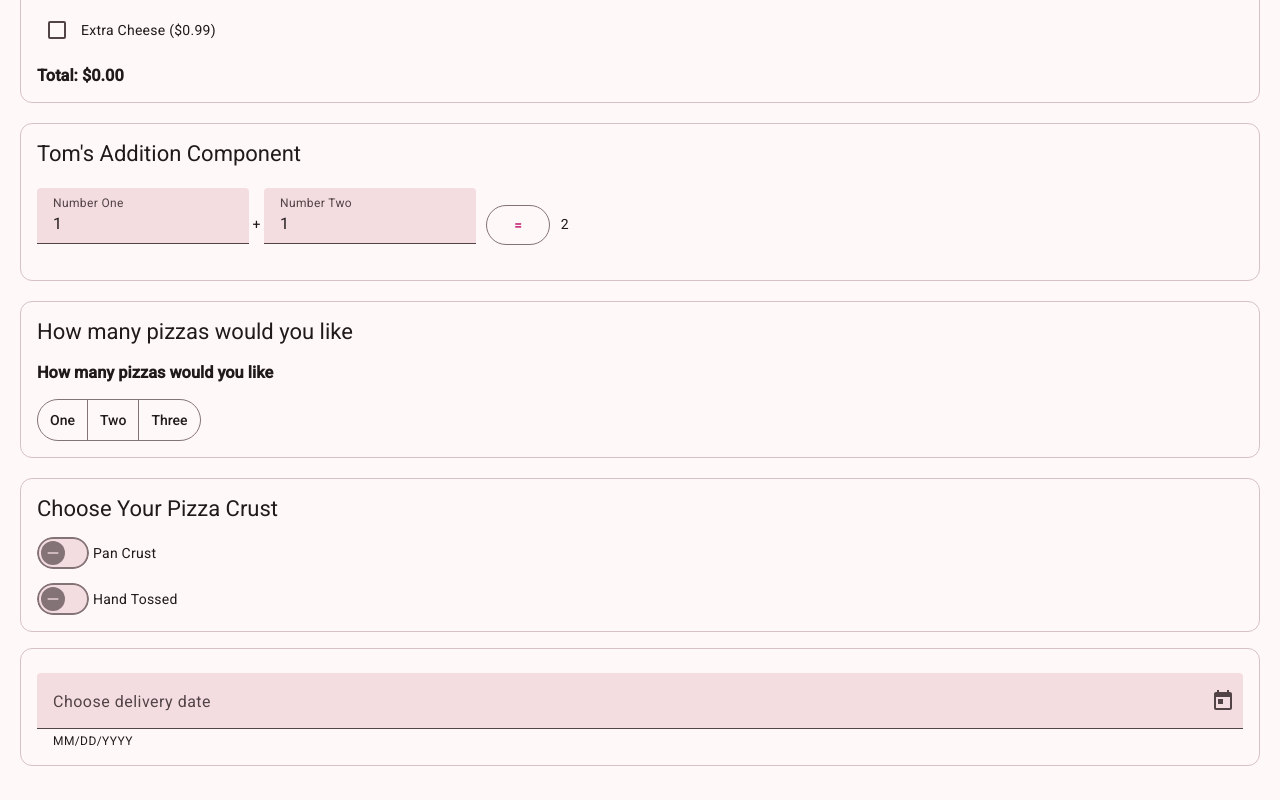
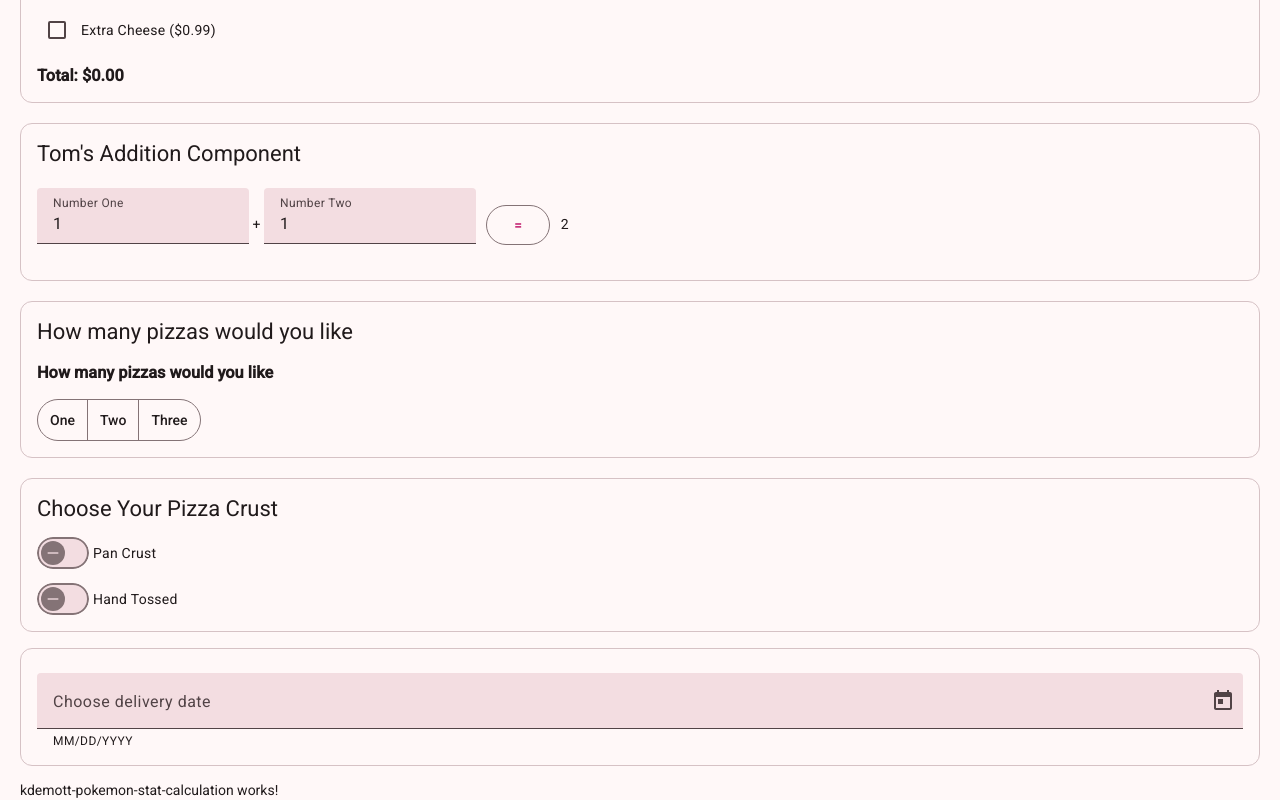
Before and after one commit to 2026-fall-jsf/angular-components, an Angular app: page / in a window 1280 px wide. Shown: the part 298-1098 px from the top of the page. Before the commit the page ends 1064 px from the top, so only its background shows below. Built offline with nearby package versions, Linux system fonts and the light colour scheme.

Commit message:
Starting code

```diff
--- a/src/app/app.html
+++ b/src/app/app.html
@@ -6,3 +6,4 @@
 <app-egarita-addition></app-egarita-addition>
 <app-crust-selection></app-crust-selection>
 <app-elee-date-picker></app-elee-date-picker>
+<app-kdemott-pokemon-stat-calculation></app-kdemott-pokemon-stat-calculation>
--- a/src/app/app.ts
+++ b/src/app/app.ts
@@ -4,6 +4,7 @@ import { EleeDatePicker } from './elee-date-picker/elee-date-picker';
 import { MlyCrustSelection } from './mly-crust-selection/mly-crust-selection';
 import { EgaritaAddition } from './egarita-addition/egarita-addition';
 import { TsteeleAddition } from './tsteele-addition/tsteele-addition';
+import { KdemottPokemonStatCalculation } from './kdemott-pokemon-stat-calculation/kdemott-pokemon-stat-calculation';
 
 @Component({
   imports: [
@@ -12,6 +13,7 @@ import { TsteeleAddition } from './tsteele-addition/tsteele-addition';
     MlyCrustSelection,
     EgaritaAddition,
     TsteeleAddition,
+    KdemottPokemonStatCalculation,
   ],
   selector: 'app-root',
   styleUrl: './app.css',
--- /dev/null
+++ b/src/app/kdemott-pokemon-stat-calculation/kdemott-pokemon-stat-calculation.html
@@ -0,0 +1 @@
+<p>kdemott-pokemon-stat-calculation works!</p>
```
Also changed, not shown: src/app/kdemott-pokemon-stat-calculation/kdemott-pokemon-stat-calculation.ts (added, +9 -0 lines), src/app/kdemott-pokemon-stat-calculation/kdemott-pokemon-stat-calculation.css (added).
